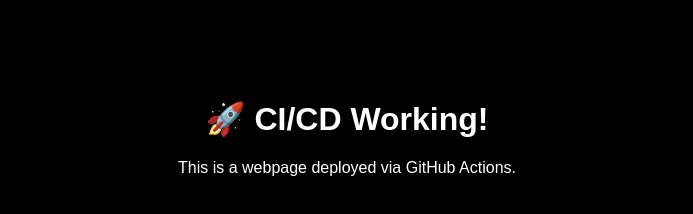
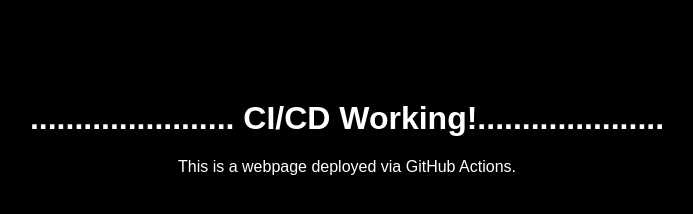
Before and after one commit to Rsr09/gitaction-test, a plain HTML site: page index.html in a window 1280 px wide. Shown: the whole page, without its empty margins (293-986 px from the left). Drawn offline with Linux system fonts and the light colour scheme.

Commit message:
show last

```diff
--- a/index.html
+++ b/index.html
@@ -13,7 +13,7 @@
   </style>
 </head>
 <body>
-  <h1>🚀 CI/CD Working!</h1>
+  <h1>....................... CI/CD Working!.....................</h1>
   <p>This is a webpage  deployed via GitHub Actions.</p>
 </body>
 </html>
```
Also changed, not shown: 1 other file.
